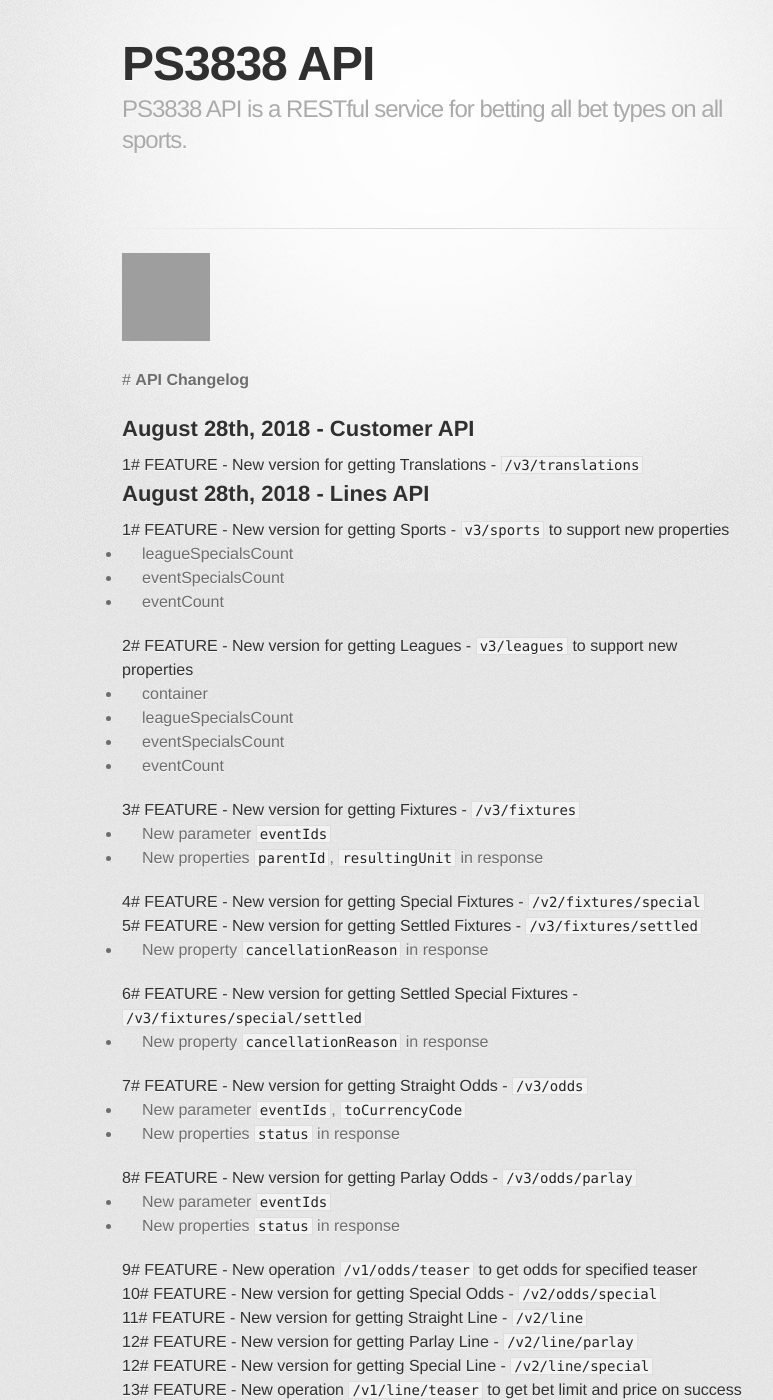
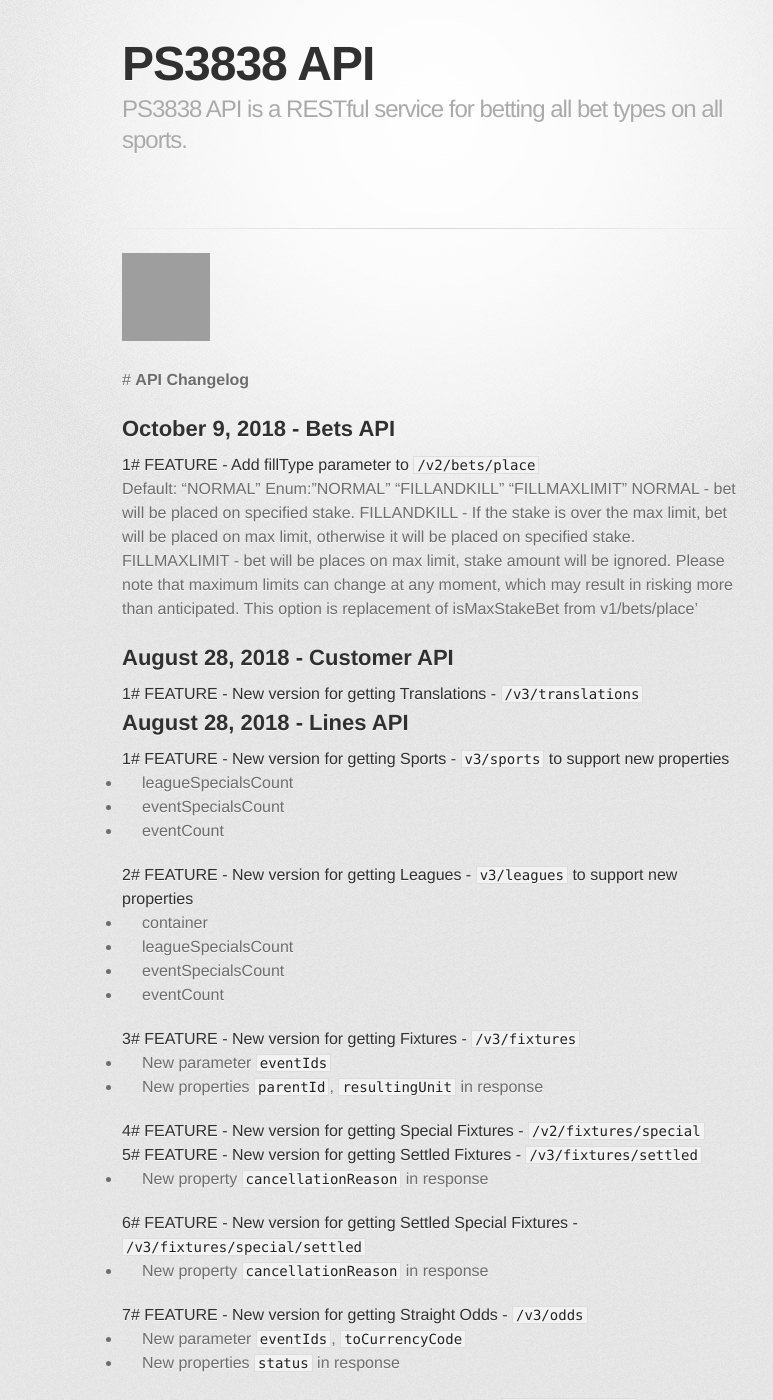
Before and after one commit to ps3838api/ps3838api.github.io, a Jekyll site: the page built from ChangesLog.md, in a window 1280 px wide and 1400 px high. Shown: the whole window, without its empty margins (208-981 px from the left). Built offline with Jekyll 4.4.1, drawn with Linux system fonts in a browser that asks for light colours; some web fonts are replaced; our own code applies the rules of GitHub Pages for plain Markdown files; some of the changed text lies outside the part shown; grey boxes are pictures that could not be loaded.

Commit message:
Update for fillType parameter

```diff
--- a/ChangesLog.md
+++ b/ChangesLog.md
@@ -3,12 +3,20 @@
 
  #  **API Changelog**
 
-## August 28th, 2018 - Customer API
+## October 9, 2018 - Bets API
+##### 1# <span>FEATURE</span>  - Add fillType parameter to `/v2/bets/place`
+Default: "NORMAL"
+Enum:"NORMAL" "FILLANDKILL" "FILLMAXLIMIT"
+NORMAL - bet will be placed on specified stake.
+FILLANDKILL - If the stake is over the max limit, bet will be placed on max limit, otherwise it will be placed on specified stake.
+FILLMAXLIMIT - bet will be places on max limit, stake amount will be ignored. Please note that maximum limits can change at any moment, which may result in risking more than anticipated. This option is replacement of isMaxStakeBet from v1/bets/place'
 
+
+## August 28, 2018 - Customer API
 ##### 1# <span>FEATURE</span>  - New version for getting Translations - `/v3/translations`
 
 
-## August 28th, 2018 - Lines API
+## August 28, 2018 - Lines API
 
 ##### 1# <span>FEATURE</span>  - New version for getting Sports - `v3/sports` to support new properties
   + leagueSpecialsCount
@@ -62,7 +70,7 @@
 ##### 17# <span>FEATURE</span>  - New operation `/v1/cancellationreasons` to get all the cancellation reasons
 
 
-## August 28th, 2018 - Bets API
+## August 28, 2018 - Bets API
 
 ##### 1# <span>FEATURE</span>  - New version for placing straight bet - `/v2/bets/place`
 Most important changes:
```
